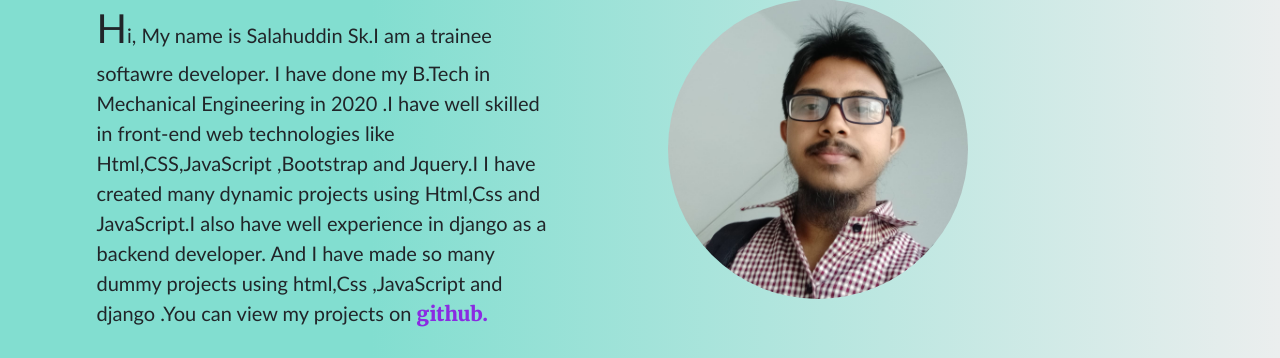
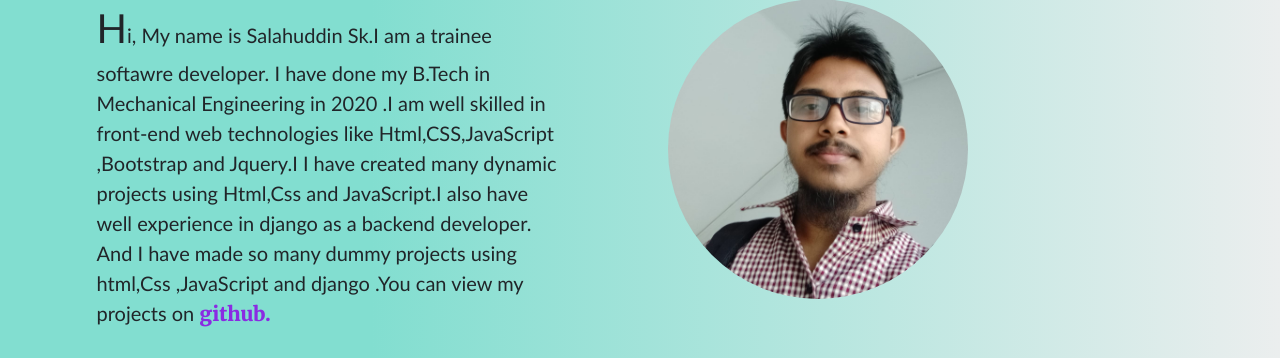
Before and after one commit to salahuddin123-cell/portpolio3rd, a plain HTML site: page index.html in a window 1280 px wide. Shown: the part 144-502 px from the top of the page. Drawn offline with nearby package versions, Linux system fonts and the light colour scheme; a script that the page names is missing; a web font is replaced by a local one.

Commit message:
Update index.html

```diff
--- a/index.html
+++ b/index.html
@@ -38,7 +38,7 @@
             <div class="bio">
                 <h2 id="aboutme">About me</h2>
                 <p id="q">Hi, My name is Salahuddin Sk.I am a trainee softawre developer. I
-            have done my B.Tech in Mechanical Engineering in 2020 .I have well
+            have done my B.Tech in Mechanical Engineering in 2020 .I am well
             skilled in front-end web technologies like Html,CSS,JavaScript
             ,Bootstrap and Jquery.I I have created many dynamic projects using
             Html,Css and JavaScript.I also have well experience in django as a
```
